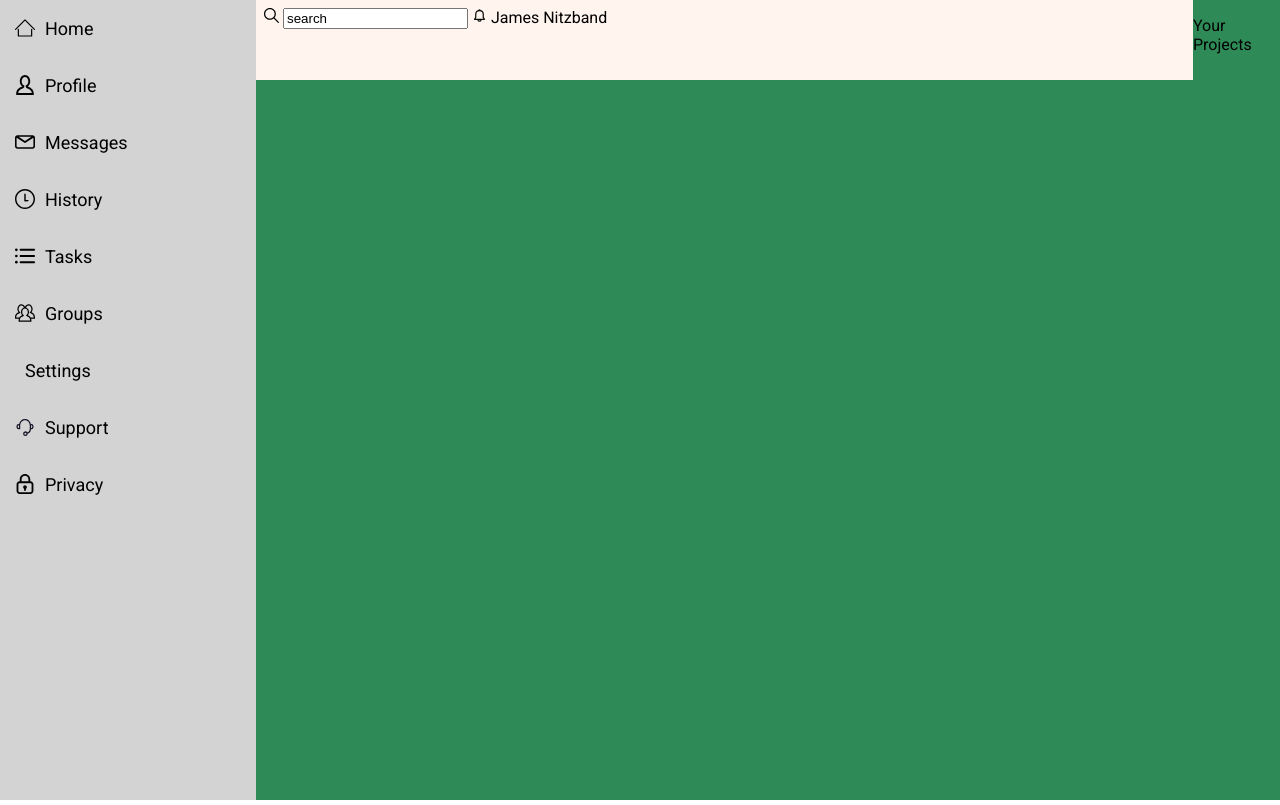
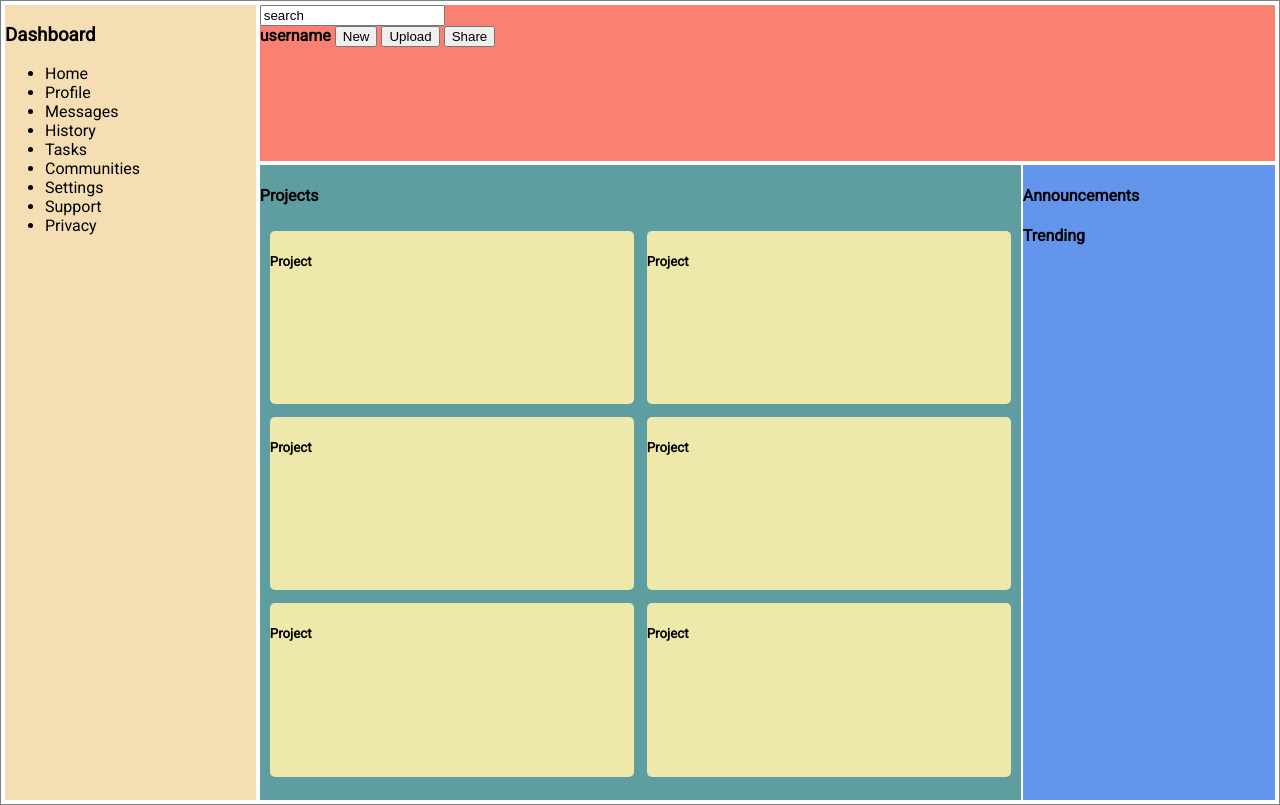
Before and after one commit to jnitz10/admin-dashboard, a plain HTML site: page index.html in a window 1280 px wide. Drawn offline with Linux system fonts and the light colour scheme.

Commit message:
first commit of alt style method

```diff
--- a/index.html
+++ b/index.html
@@ -8,44 +8,58 @@
     <link rel="stylesheet" href="style.css">
   </head>
   <body>
-    <div class="left">
-      <p class="sidebar"><img  alt="" src="resources/home.svg"/>Home</p>
-      <p class="sidebar"><img  alt="" src="resources/profile.svg"/>Profile</p>
-      <p class="sidebar"><img  alt="" src="resources/messages.svg"/>Messages</p>
-      <p class="sidebar"><img  alt="" src="resources/history.svg"/>History</p>
-      <p class="sidebar"><img  alt="" src="resources/tasks.svg"/>Tasks</p>
-      <p class="sidebar"><img  alt="" src="resources/groups.svg"/>Groups</p>
-      <p class="sidebar"><img  alt="" src="resources/settings.svg"/>Settings</p>
-      <p class="sidebar"><img  alt="" src="resources/support.svg"/>Support</p>
-      <p class="sidebar"><img  alt="" src="resources/privacy.svg"/>Privacy</p>
+    <div class="sidebar">
+      <h3>Dashboard</h3>
+      <ul>
+	<li>Home</li>
+	<li>Profile</li>
+	<li>Messages</li>
+	<li>History</li>
+	<li>Tasks</li>
+	<li>Communities</li>
+	<li>Settings</li>
+	<li>Support</li>
+	<li>Privacy</li>
+      </ul>
     </div>
-    <div class="right">
-      <div class="topBar">
-	<p class="top"><img class="search" alt="search" src="resources/search.svg"/>
-	  <input name="search" type="text" value="search"/>
-	  <img alt="notifications" src="resources/notification.svg"/>
-	  <!--<img id="sigil" alt="sigil" src="resources/modbus-podseb.svg"/>-->
-	  <span>James Nitzband</span>
-	</p>
-
-
+    <div class="header">
+      <div class="search-bar">
+      <input name="search-bar" type="text" value="search"/>
       </div>
-      <div class="rightContent">
-	<div id="rightGrid">
-	  <div class="projects">
-	    <p>Your Projects</p>
-	    <div class="projectGridItem"></div>
-	    <div class="projectGridItem"></div>
-	    <div class="projectGridItem"></div>
-	    <div class="projectGridItem"></div>
-	    <div class="projectGridItem"></div>
-	    <div class="projectGridItem"></div>
-	    <div class="projectGridItem"></div>
-	  </div>
-	</div>
-
+      <div class="buttons-bar">
+	<h4 style="display: inline">username</h4>
+	<button type="button">New</button>
+	<button type="button">Upload</button>
+	<button type="button">Share</button>
       </div>
     </div>
-
+    <div class="content">
+      <div class="mid">
+	<h4>Projects</h4>
+	<div class="projects">
+	  <div class="project-card"><h5>Project</h5></div>
+	  <div class="project-card"><h5>Project</h5></div>
+	  <div class="project-card"><h5>Project</h5></div>
+	  <div class="project-card"><h5>Project</h5></div>
+	  <div class="project-card"><h5>Project</h5></div>
+	  <div class="project-card"><h5>Project</h5></div>
+        </div>
+      </div>
+      <div class="right-bar">
+        <div class="announcements">
+          <h4>Announcements</h4>
+          <div class="announcement-card"></div>
+          <div class="announcement-card"></div>
+          <div class="announcement-card"></div>
+        </div>
+        <div class="trending">
+          <h4>Trending</h4>
+          <div class="profile"></div>
+          <div class="profile"></div>
+          <div class="profile"></div>
+          <div class="profile"></div>
+        </div>
+      </div>
+    </div>
   </body>
 </html>
--- a/style.css
+++ b/style.css
@@ -3,64 +3,59 @@
 body {
     font-family: 'Roboto', sans-serif;
     display: grid;
-    grid-template-columns: 20vw 80vw;
-    padding: 0;
+    grid-template-rows: repeat(5, 1fr);
+    grid-template-columns: repeat(5, 1fr);
+    padding: 4px;
+    gap: 4px;
     margin: 0;
+    border: 1px solid grey;
+    height: calc(100vh - 5px);
 }
 
+.sidebar {
+    background-color: wheat;
+    grid-area: 1 / 1 / 6 / 2;
+}
 
-.left {
-    background-color: lightgray;
-    font-size: 1.125em;
-    padding-bottom: 0px;
-    display: flex;
-    flex-direction: column;
-    height: 100vh;
+.header {
+    background-color: salmon;
+    grid-area: 1 / 2 / 2 / 6;
+}
+
+.content {
+    grid-area: 2 / 2 / 6 / 6;
+    display: grid;
+    grid-template-rows: repeat(6, 1fr);
+    grid-template-columns: repeat(4, 1fr);
+    gap: 2px;
+}
+
+.mid {
+    background-color: cadetblue;
+    grid-area: 1 / 1 / 7 / 4;
+}
+
+.projects {
+    display: grid;
+    grid-template-rows: repeat(3, 3fr);
+    grid-template-columns: repeat(2, 1fr);
+    column-gap: 3px;
+    row-gap: 3px;
+    height: calc(100% - 80px);
+    margin: 5px;
+}
+
+.project-card {
+    background-color: palegoldenrod;
+    margin: 5px;
+    border-radius: 5px;
 
 }
-.right {
-    background-color: seagreen;
-    padding-bottom: 0px;
-    display: flex;
-    flex-direction: row;
+
+.right-bar {
+    background-color: cornflowerblue;
+    grid-area: 1 / 4 / 7 / 5;
 }
 
-.rightGrid {
-    display: grid;
+h5 {
 }
-
-
-.topBar {
-    background-color: seashell;
-    height: 10vh;
-    width: 80vw;
-}
-
-
-.sidebar {
-    display: flex;
-    flex-direction: column nowrap;
-}
-
-.sidebar img {
-    height: 20px;
-    width: auto;
-    padding-left: 15px;
-    padding-right: 10px;
-    padding-top: 0px;
-}
-
-.topBar img {
-    height: 15px;
-    width: auto;
-}
-
-.top{
-    margin-top: 8px;
-    margin-left: 8px;
-}
-
-#sigil {
-    height: 55px;
-    width: auto;
-}
```
